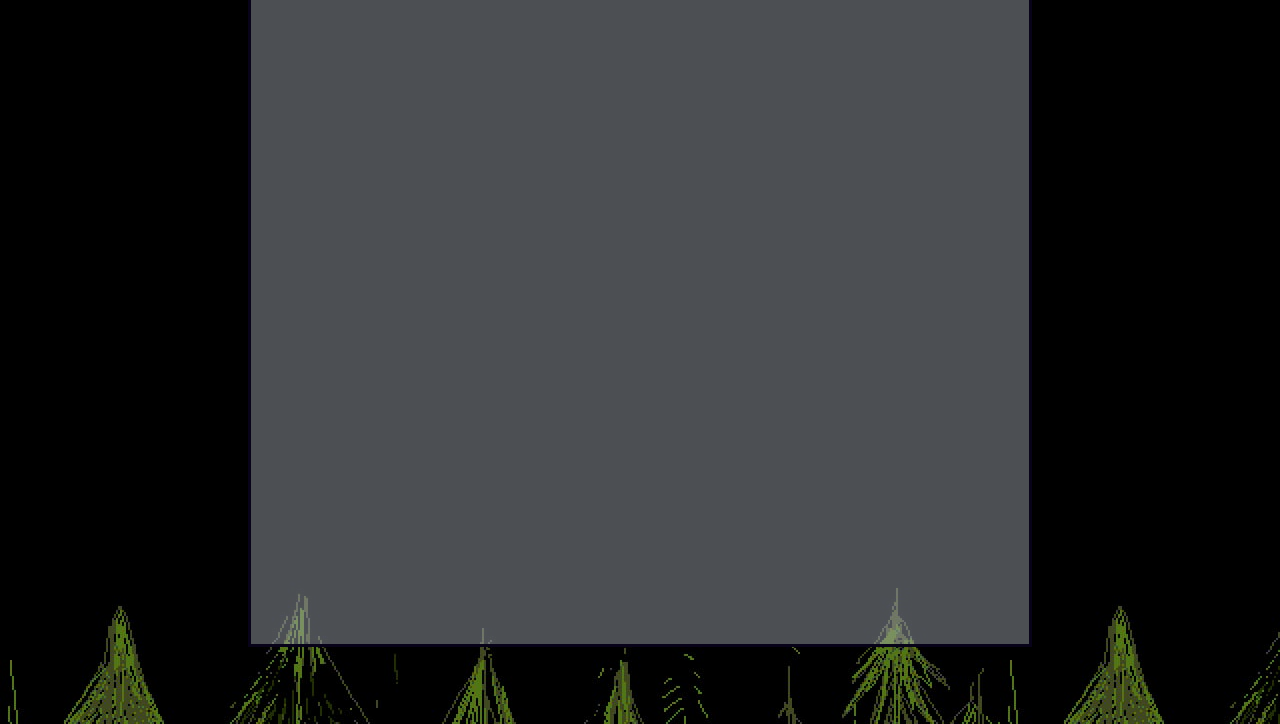
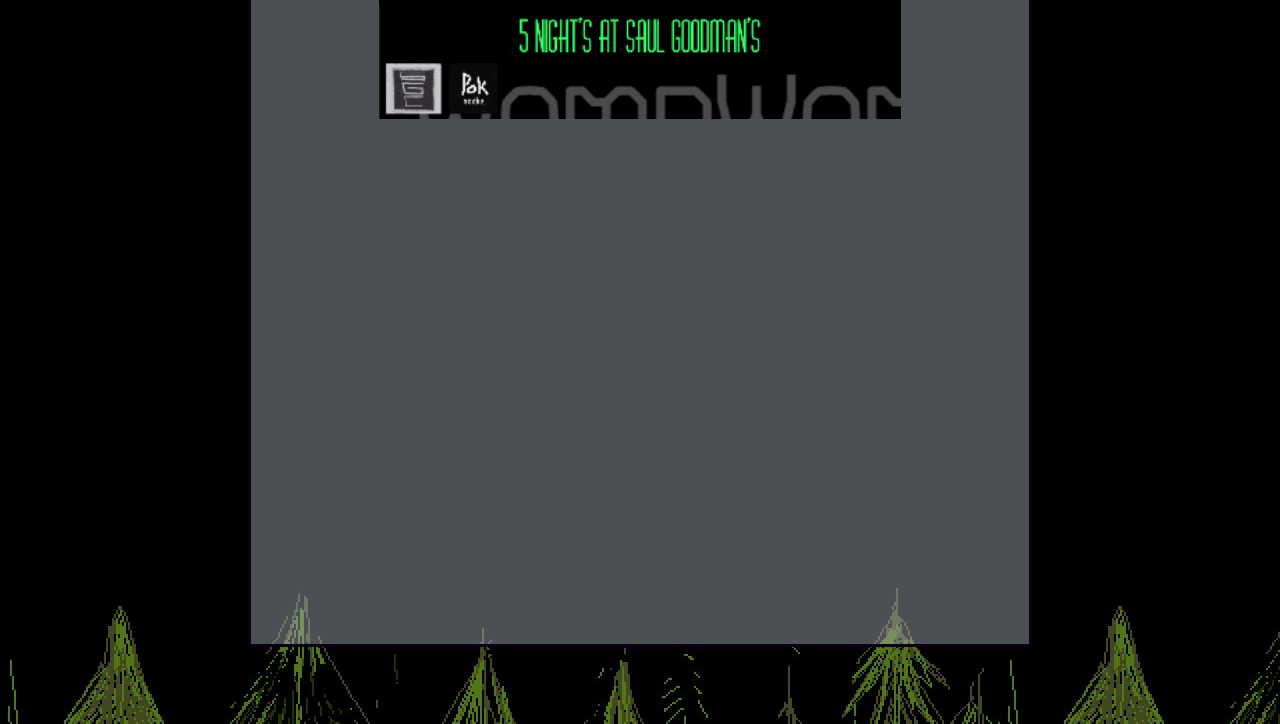
Before and after one commit to muffindohoah/muffindohoah.github.io, a plain HTML site: page docs/games.html in a window 1280 px wide. Shown: the part 76-800 px from the top of the page. Drawn offline with Linux system fonts and the light colour scheme.

Commit message:
website quickfix

```diff
--- a/docs/games.css
+++ b/docs/games.css
@@ -12,6 +12,8 @@ body{
     height:125px;
 }
 .center {
+    align-self: center;
+    text-align: center;
 background-color: rgba(168, 175, 185, 0.45);
   margin: auto;
   width: 60%;
@@ -24,8 +26,11 @@ background-position: right, left;
 .image{ height:fit-content
 }
 img {
-        margin: auto;
-        height:51px;
+        margin:auto;
+        align-content: center;
+    align-items: center;
+    align-self: center;
+        height:174px;
     background-color: black;
 }
 h1 {
--- a/docs/games.html
+++ b/docs/games.html
@@ -9,13 +9,12 @@
 <div class="center">
 
 
-        <h1>5 Nights at Saul Goodman's</h1>
+
+        <a href="SG5NS/index.html"><img src="assets/saulbanner1.png"></a>
 
 
 
-
-
-    <p class="desc"></p>
+    <p></p>
 
 
 
```
Also changed, not shown: docs/assets/saulbanner.png (added), docs/assets/saulbanner1.png (added).
